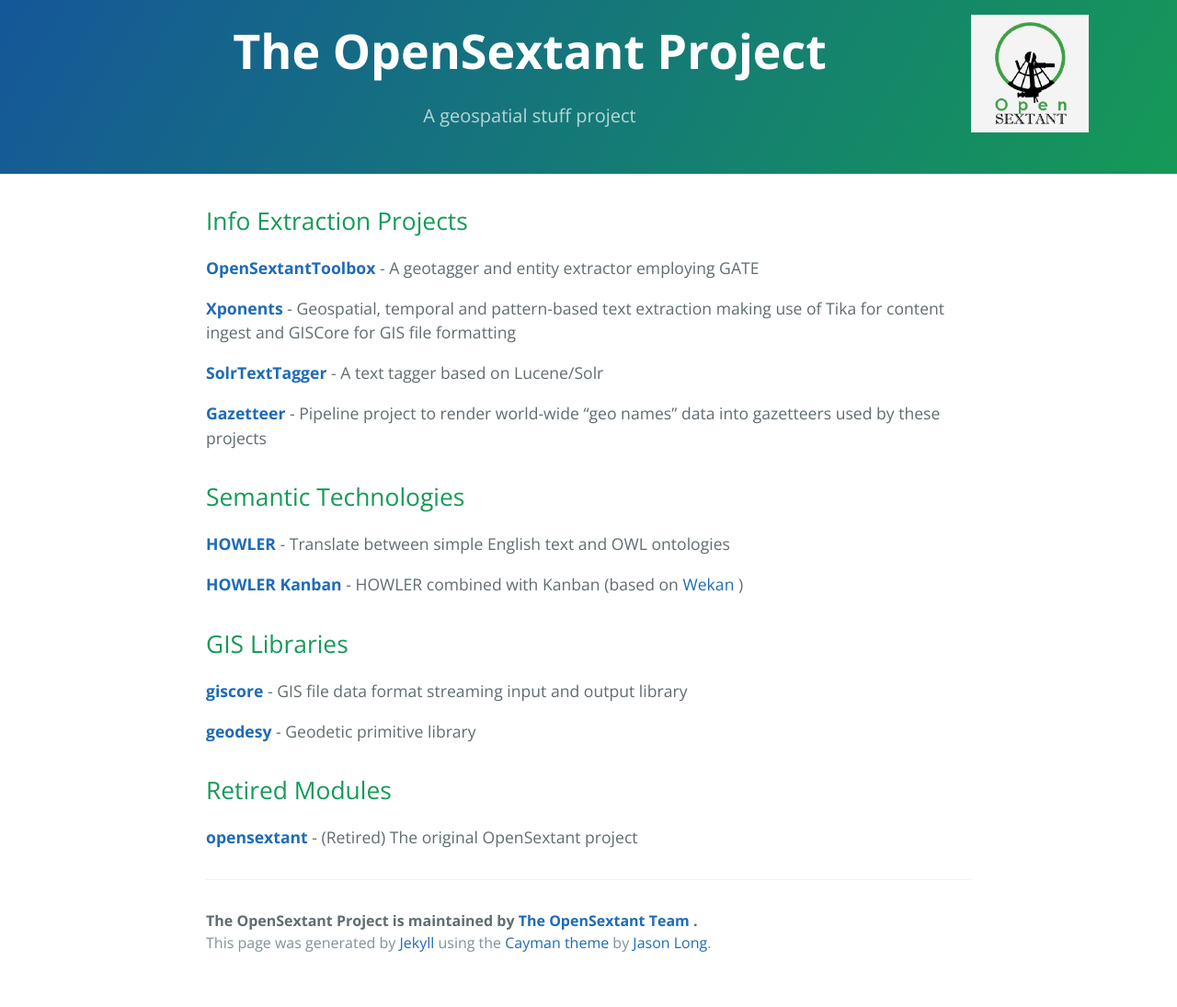
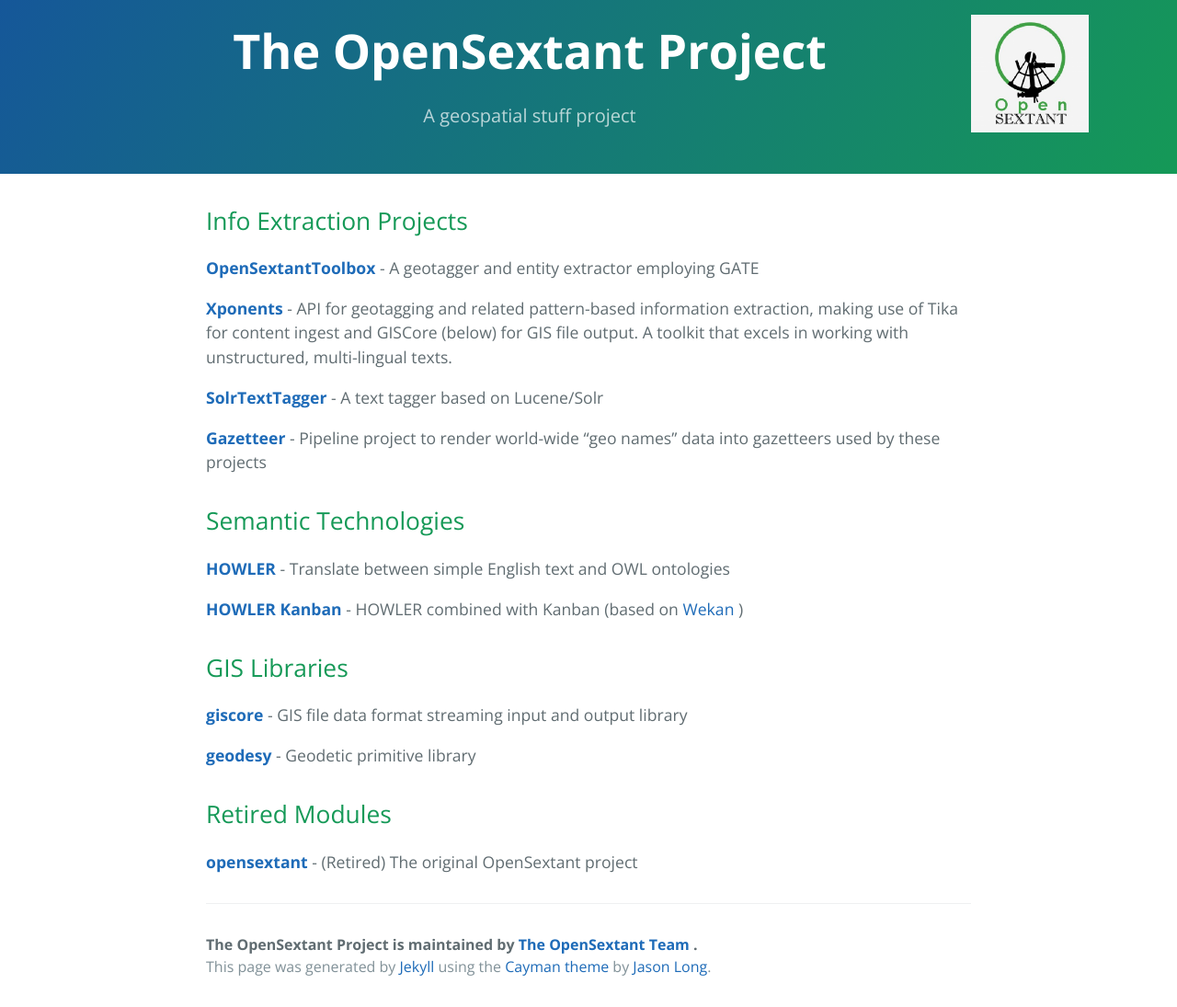
Before and after one commit to OpenSextant/OpenSextant.github.io, a Jekyll site: the page built from index.md, in a window 1280 px wide. Shown: the whole page at 92% size. Built offline with Jekyll 4.4.1, drawn with Linux system fonts in a browser that asks for light colours; our own code applies the rules of GitHub Pages for plain Markdown files; before the commit the page ends 1069 px from its top, so only the background shows below that.

Commit message:
more accurate top level description of primary projects

```diff
--- a/index.md
+++ b/index.md
@@ -5,7 +5,8 @@ layout: default
 ## Info Extraction Projects
 **[OpenSextantToolbox](https://github.com/OpenSextant/OpenSextantToolbox)** - A geotagger and entity extractor employing GATE
 
-**[Xponents](https://opensextant.github.io/Xponents)** - Geospatial, temporal and pattern-based text extraction making use of Tika for content ingest and GISCore for GIS file formatting
+**[Xponents](https://opensextant.github.io/Xponents)** - API for geotagging and related pattern-based information extraction, making use of Tika for content ingest and GISCore (below) for GIS file output.
+A toolkit that excels in working with unstructured, multi-lingual texts.
 
 **[SolrTextTagger](https://github.com/OpenSextant/SolrTextTagger)** - A text tagger based on Lucene/Solr
 
```
